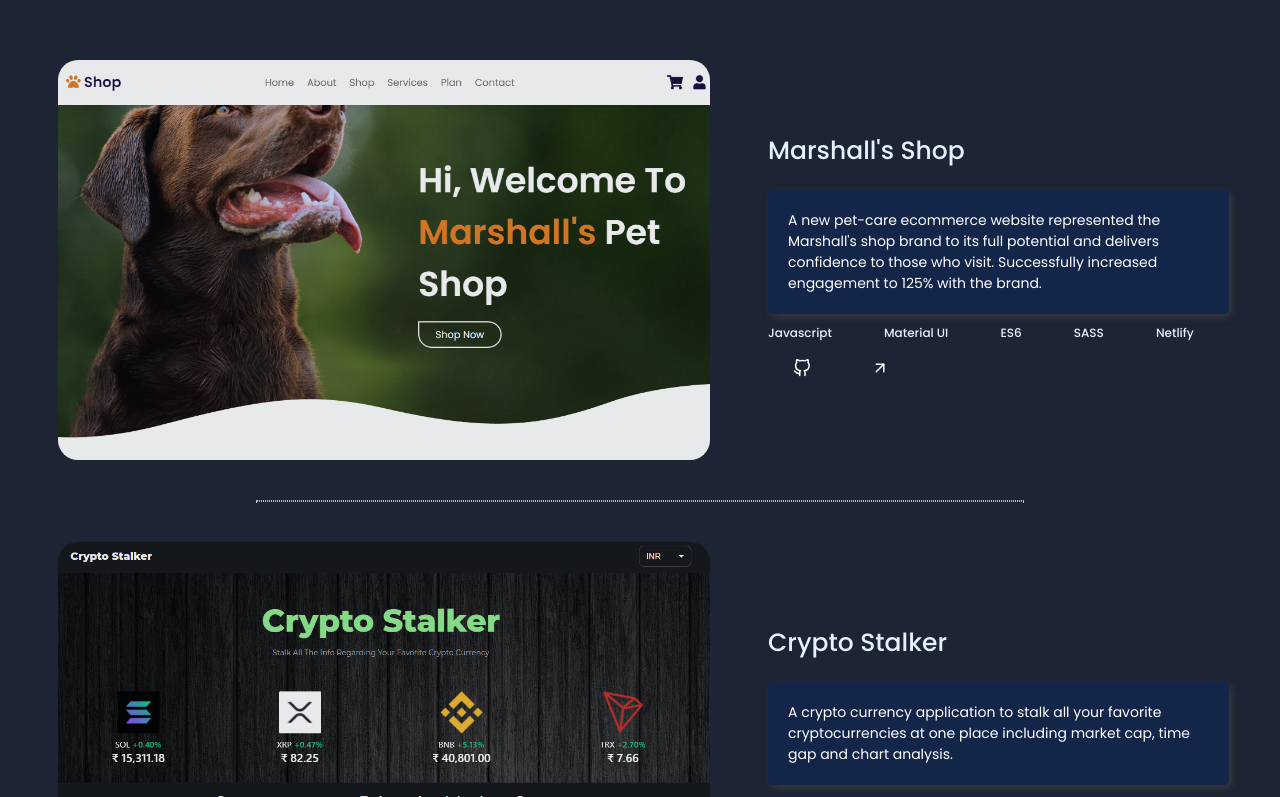
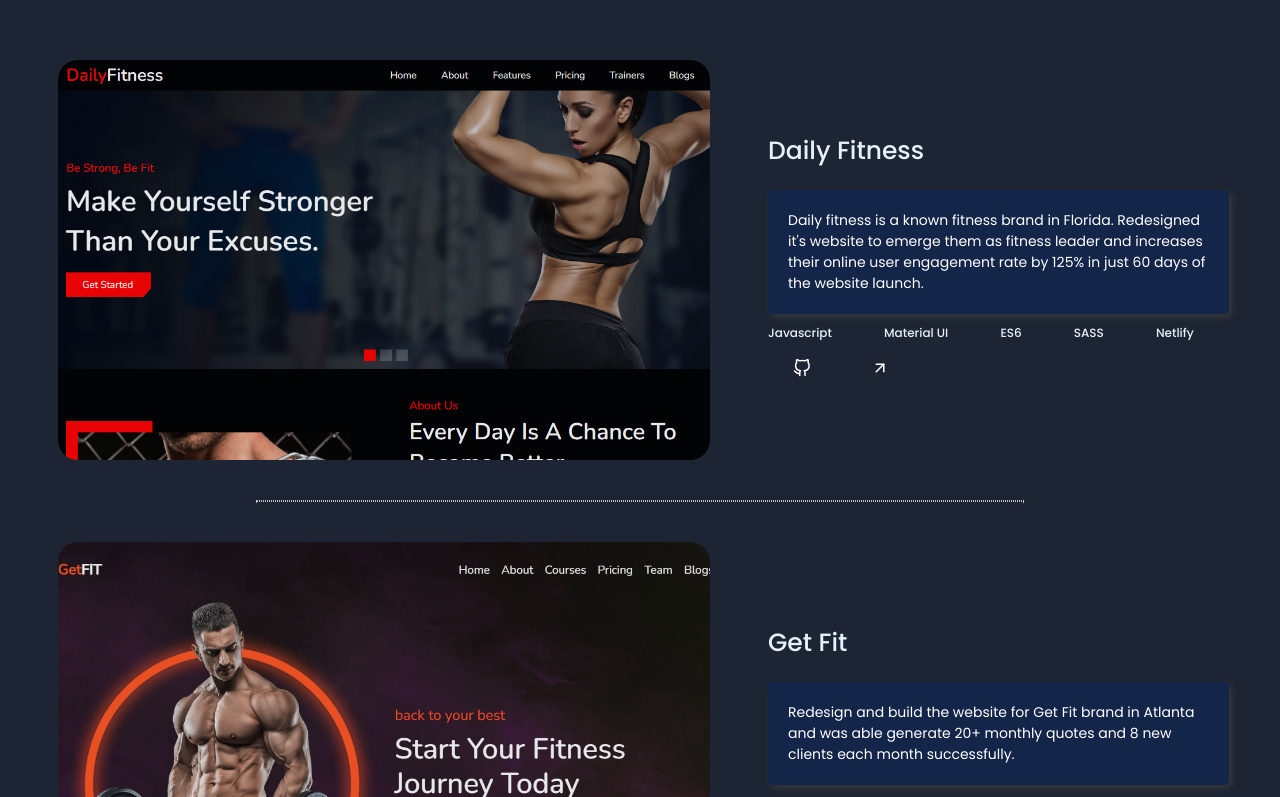
Before and after one commit to codesabhi/abhishek-portfolio, a React (Create React App) app: page / in a window 1280 px wide. Shown: the part 2423-3220 px from the top of the page. Built offline with nearby package versions, Linux system fonts and the light colour scheme; a web font is replaced by a local one.

Commit message:
projects added

```diff
--- a/src/components/about/About.js
+++ b/src/components/about/About.js
@@ -22,9 +22,9 @@
 
             <span ><a style={{color:'teal'}}>▹</a></span> In the last three years, I've had the privilege of working and building products for a <span><a href= 'https://www.dashclicks.com/' target='_blank' rel="noreferrer" >Digital Marketing agency</a></span>, <span><a>a Social service Start-up</a></span>, <span><a href="https://deepsync.co/" rel="noreferrer" target='_blank'>a Generative AI-based company</a></span>, and for various small and medium-sized enterprises.<br/><br/>
 
-            <span><a style={{color:'teal'}}>▹</a></span> I helped various business owners and founders to launch their businesses by building their digital presence across the world.<br/><br/>
+            <span><a style={{color:'teal'}}>▹</a></span> I helped various business owners, coaches, and service providers to launch their businesses by building their digital presence across the world.<br/><br/>
 
-            Fast-forward to today, my main focus these days is exploring backend technologies & building accessible full-stack <span><a href="https://github.com/codesabhi/fullstack-exclv-ecommerce" target="_blank" rel="noreferrer">Exclv.</a></span> eCommerce product and a live photo sharing application.
+            Fast-forward to today, my main focus these days is exploring backend technologies & building accessible full-stack <span><a href="https://github.com/codesabhi/fullstack-exclv-ecommerce" target="_blank" rel="noreferrer">Exclv.</a></span> eCommerce product.
 
             </p>
           </div>
--- a/src/data.js
+++ b/src/data.js
@@ -6,17 +6,38 @@
 // Featured Projects
 export const products = [
 
+
   {
     id: 1,
+    title: "Daily Fitness",
+    img: './images/Dailyfitnes.png',
+    link: "https://daily-fit.netlify.app",
+    desc: "Daily fitness is a known fitness brand in Florida. Redesigned it's website to emerge them as fitness leader and increases their online user engagement rate by 125% in just 60 days of the website launch.",
+    tech: ["Javascript", "Material UI", "ES6", "SASS", "Netlify"],
+    gitlink: "https://github.com/codesabhi/Daily-Fitness",
+  },
+
+  {
+    id: 2,
+    title: "Get Fit",
+    img: './images/Getfit.png',
+    link: "https://get-fitness.netlify.app/",
+    desc: "Redesign and build the website for Get Fit brand in Atlanta and was able generate 20+ monthly quotes and 8 new clients each month successfully.",
+    tech: ["Javascript", "Bootstrap", "ES6", "SASS", "Netlify"],
+    gitlink: "https://github.com/codesabhi/GetFit",
+  },
+
+  {
+    id: 3,
     title: "Marshall's Shop",
     img: './images/marshall.png',
     link: "https://marshall-shop.netlify.app/",
-    desc: "A new pet-care ecommerce website represented the Marshall's shop brand to its full potential and delivers confidence to those who visit. Successfully increased engagement to 125% with the brand. ",
+    desc: "A new pet-care ecommerce website represented the Marshall's shop brand to its full potential and delivers confidence to those who visit. Successfully increased engagement to 141% with the brand. ",
     tech: ["Javascript", "Material UI", "ES6", "SASS", "Netlify"],
     gitlink: "https://github.com/codesabhi/Marshall-shop",
   },
   {
-    id: 2,
+    id: 4,
     title: "Crypto Stalker",
     img: './images/cryptostalker.png',
     link: "https://crypto-stalker.netlify.app/",
@@ -34,7 +55,7 @@
   //   gitlink: "https://github.com/codesabhi/word-index",
   // },
   {
-    id: 3,
+    id: 5,
     title: "Learn Code Online",
     img: './images/learncode.png',
     link: "https://lcocourse.netlify.app/",
```
Also changed, not shown: public/images/Dailyfitnes.png (added), public/images/Getfit.png (added), src/App.js (line endings or trailing spaces).
